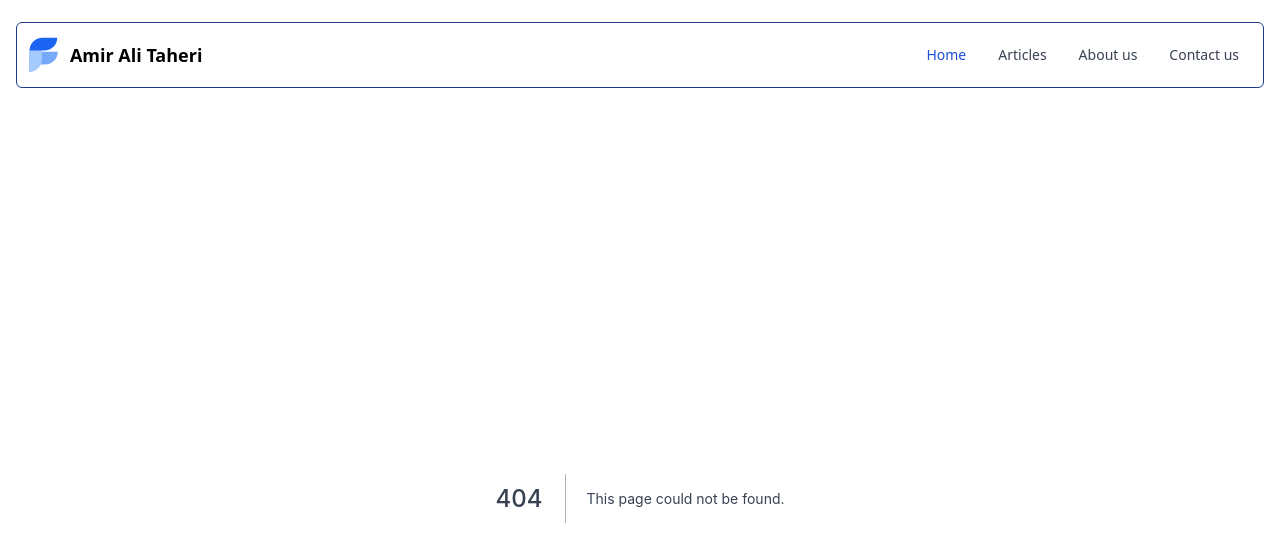
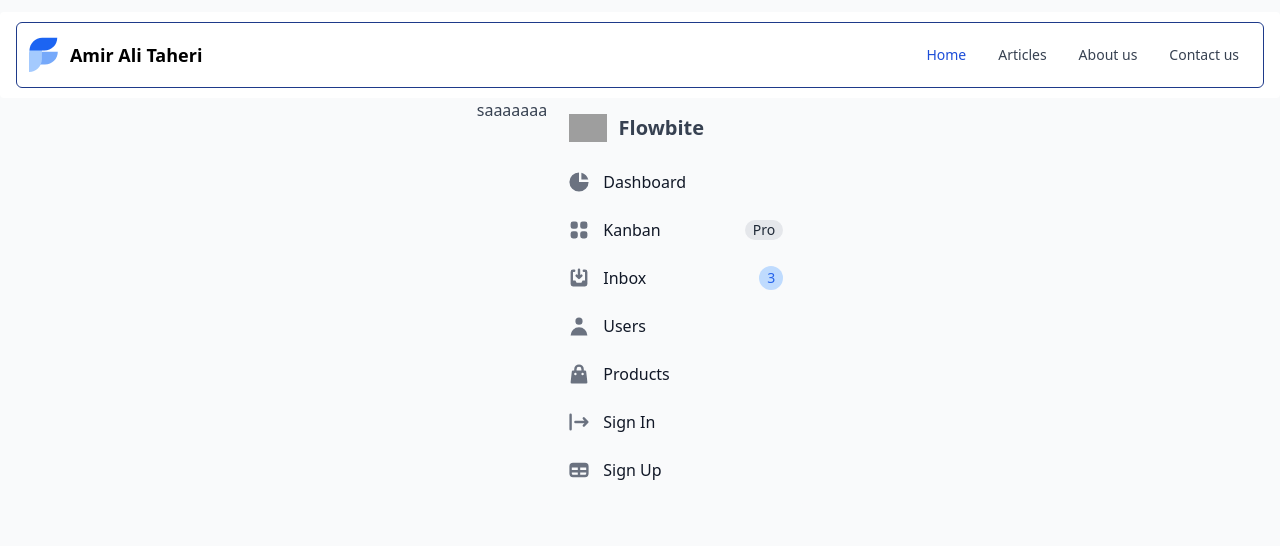
Before and after one commit to amiralidevmoon/blog-nextjs, a Next.js app: page /user-panel in a window 1280 px wide. Before the commit this address had no page. Shown: the top 546 px of the page. Built offline with nearby package versions, Linux system fonts and the light colour scheme; grey boxes are pictures that could not be loaded.

Commit message:
add user layout

```diff
--- a/src/components/layouts/adminLayout.jsx
+++ b/src/components/layouts/adminLayout.jsx
@@ -0,0 +1,19 @@
+import React from 'react';
+import Header from "../header";
+import Sidebar from "../sidebar";
+
+function AdminLayout({children}) {
+    return (
+        <>
+            <Header/>
+            <div className='dark:text-gray-400 text-gray-700 grid place-items-center'>
+                <div className='flex'>
+                    {children}
+                    <Sidebar/>
+                </div>
+            </div>
+        </>
+    );
+}
+
+export default AdminLayout;
--- a/src/components/layouts/userLayout.jsx
+++ b/src/components/layouts/userLayout.jsx
@@ -0,0 +1,19 @@
+import React from 'react';
+import Header from "../header";
+import Sidebar from "../sidebar";
+
+function UserLayout({children}) {
+    return (
+        <>
+            <Header/>
+            <div className='dark:text-gray-400 text-gray-700 grid place-items-center'>
+                <div className='flex'>
+                    {children}
+                    <Sidebar/>
+                </div>
+            </div>
+        </>
+    );
+}
+
+export default UserLayout;
--- a/src/components/sidebar.jsx
+++ b/src/components/sidebar.jsx
@@ -4,9 +4,13 @@
     return (
         <aside className="w-64" aria-label="Sidebar">
             <div className="overflow-y-auto py-4 px-3 bg-gray-50 rounded dark:bg-gray-800">
+                <a href="https://flowbite.com/" className="flex items-center pl-2.5 mb-5">
+                    <img src="/docs/images/logo.svg" className="mr-3 h-6 sm:h-7" alt="Flowbite Logo"/>
+                    <span className="self-center text-xl font-semibold whitespace-nowrap dark:text-white">Flowbite</span>
+                </a>
                 <ul className="space-y-2">
                     <li>
-                        <a href="components/sidebar#"
+                        <a href="#"
                            className="flex items-center p-2 text-base font-normal text-gray-900 rounded-lg dark:text-white hover:bg-gray-100 dark:hover:bg-gray-700">
                             <svg
                                 className="w-6 h-6 text-gray-500 transition duration-75 dark:text-gray-400 group-hover:text-gray-900 dark:group-hover:text-white"
@@ -18,7 +22,7 @@
                         </a>
                     </li>
                     <li>
-                        <a href="components/sidebar#"
+                        <a href="#"
                            className="flex items-center p-2 text-base font-normal text-gray-900 rounded-lg dark:text-white hover:bg-gray-100 dark:hover:bg-gray-700">
                             <svg
                                 className="flex-shrink-0 w-6 h-6 text-gray-500 transition duration-75 dark:text-gray-400 group-hover:text-gray-900 dark:group-hover:text-white"
@@ -32,7 +36,7 @@
                         </a>
                     </li>
                     <li>
-                        <a href="components/sidebar#"
+                        <a href="#"
                            className="flex items-center p-2 text-base font-normal text-gray-900 rounded-lg dark:text-white hover:bg-gray-100 dark:hover:bg-gray-700">
                             <svg
                                 className="flex-shrink-0 w-6 h-6 text-gray-500 transition duration-75 dark:text-gray-400 group-hover:text-gray-900 dark:group-hover:text-white"
@@ -48,7 +52,7 @@
                         </a>
                     </li>
                     <li>
-                        <a href="components/sidebar#"
+                        <a href="#"
                            className="flex items-center p-2 text-base font-normal text-gray-900 rounded-lg dark:text-white hover:bg-gray-100 dark:hover:bg-gray-700">
                             <svg
                                 className="flex-shrink-0 w-6 h-6 text-gray-500 transition duration-75 dark:text-gray-400 group-hover:text-gray-900 dark:group-hover:text-white"
@@ -59,7 +63,7 @@
                         </a>
                     </li>
                     <li>
-                        <a href="components/sidebar#"
+                        <a href="#"
                            className="flex items-center p-2 text-base font-normal text-gray-900 rounded-lg dark:text-white hover:bg-gray-100 dark:hover:bg-gray-700">
                             <svg
                                 className="flex-shrink-0 w-6 h-6 text-gray-500 transition duration-75 dark:text-gray-400 group-hover:text-gray-900 dark:group-hover:text-white"
@@ -72,7 +76,7 @@
                         </a>
                     </li>
                     <li>
-                        <a href="components/sidebar#"
+                        <a href="#"
                            className="flex items-center p-2 text-base font-normal text-gray-900 rounded-lg dark:text-white hover:bg-gray-100 dark:hover:bg-gray-700">
                             <svg
                                 className="flex-shrink-0 w-6 h-6 text-gray-500 transition duration-75 dark:text-gray-400 group-hover:text-gray-900 dark:group-hover:text-white"
@@ -85,7 +89,7 @@
                         </a>
                     </li>
                     <li>
-                        <a href="components/sidebar#"
+                        <a href="#"
                            className="flex items-center p-2 text-base font-normal text-gray-900 rounded-lg dark:text-white hover:bg-gray-100 dark:hover:bg-gray-700">
                             <svg
                                 className="flex-shrink-0 w-6 h-6 text-gray-500 transition duration-75 dark:text-gray-400 group-hover:text-gray-900 dark:group-hover:text-white"
--- a/src/pages/_app.jsx
+++ b/src/pages/_app.jsx
@@ -2,11 +2,9 @@
 import MainLayout from 'components/layouts/mainLayout';
 
 function MyApp({Component, pageProps}) {
-    return (
-        <MainLayout>
-            <Component {...pageProps} />
-        </MainLayout>
-    )
+    const getLayout = Component.getLayout || ((page) => <MainLayout>{page}</MainLayout>);
+
+    return getLayout(<Component {...pageProps} />);
 }
 
 export default MyApp
--- a/src/pages/articles/[id].jsx
+++ b/src/pages/articles/[id].jsx
@@ -1,13 +1,18 @@
 import React from 'react';
 import {getSingleArticlesFromService} from "../../services/articleService";
+import Image from "next/image";
 
 function Single({article}) {
 
     return (
-        <div>
-            <h2>{article.id}-{article.title}</h2>
-            <span>{article.description}</span>
-        </div>
+        <>
+            <div className='flex flex-col text-center mt-5'>
+                <h2 className='text-4xl mb-5'>{article.id}-{article.title}</h2>
+                <Image className='rounded-lg' src={article.image} blurDataURL={article.dataUri} alt={article.title} width='640'
+                       height='480' placeholder='blur'/>
+            </div>
+            <h2 className='mt-5 text-center max-w-2xl'>{article.description}</h2>
+        </>
     );
 }
 
--- /dev/null
+++ b/src/pages/user-panel/index.jsx
@@ -0,0 +1,18 @@
+import React from 'react';
+import UserLayout from "../../components/layouts/userLayout";
+
+function Index() {
+    return (
+        <div>saaaaaaa</div>
+    );
+}
+
+export default Index;
+
+Index.getLayout = (page) => {
+    return (
+        <UserLayout>
+            {page}
+        </UserLayout>
+    )
+}
```
